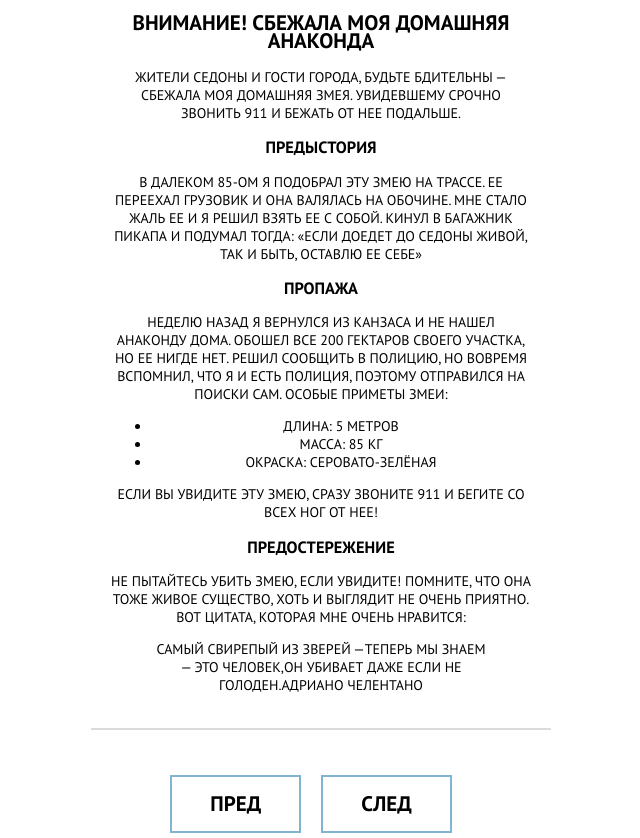
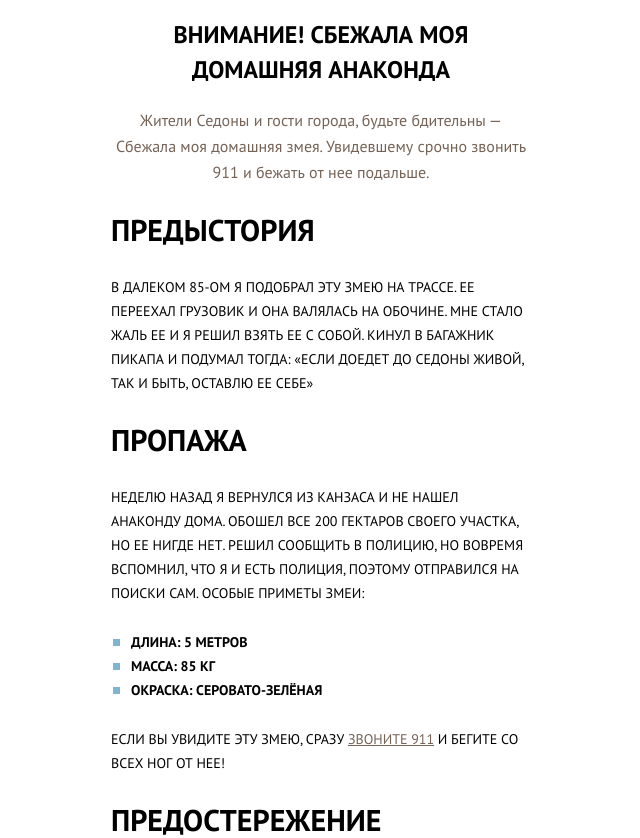
Before and after one commit to 4knort/118410-sedona, a website: page post.html in a window 1280 px wide. Shown: the part 520-1358 px from the top of the page, without its empty margins (319-959 px from the left). Drawn offline with nearby package versions, Linux system fonts and the light colour scheme; files that its build step writes are made by us from their sources.

Commit message:
верста мобильной апдейт

```diff
--- a/less/components/counter.less
+++ b/less/components/counter.less
@@ -1,6 +1,7 @@
 .counter{
   font-size: 0;
   margin-bottom: 20px;
+  position: relative;
   &__btn{
     display: inline-block;
     vertical-align: top;
@@ -55,4 +56,24 @@
     margin-right: 6px;
     position: relative;
   }
+  &--days:after{
+    content: "дн.";
+    position: absolute;
+    top: 22px;
+    left: 166px;
+    font-size: @font-title;
+    font-weight: small-caps;
+    color: #a9a9a9;
+    text-transform: none;
+  }
+  &--men:after{
+    content: "чел.";
+    position: absolute;
+    top: 22px;
+    left: 166px;
+    font-size: @font-title;
+    color: #a9a9a9;
+    font-weight: small-caps;
+    text-transform: none;
+  }
 }
--- a/less/components/input-file.less
+++ b/less/components/input-file.less
@@ -1,5 +1,3 @@
 .input-file{
-  margin-bottom: 30px;
-  width: 350px;
-  font-size: 15px;
+  display: none;
 }
--- /dev/null
+++ b/less/components/label-file.less
@@ -0,0 +1,13 @@
+.label-file{
+  text-align: center;
+  display: block;
+  width: 220px;
+  margin: 0 auto;
+  margin-bottom: 30px;
+  padding: 20px 25px;
+  background-color: @grey-f2;
+  cursor: pointer;
+  color: #b8b8b8;
+  font-weight: bold;
+  font-size: @font-title;
+}
--- a/less/components/post-item.less
+++ b/less/components/post-item.less
@@ -1,7 +1,73 @@
 .post-item{
   padding-left: 20px;
   padding-right: 20px;
-  text-align: center;
+  text-align: left;
   border-bottom: 2px solid #DBDBDB;
   padding-bottom: 20px;
+  h2{
+    font-size: 24px;
+    font-weight: bold;
+    line-height: 35px;
+    text-align: center;
+  }
+  p{
+    line-height: 24px;
+  }
+  p:first-of-type{
+    font-size: @font-title;
+    color: #766357;
+    text-transform: none;
+    text-align: center;
+    font-size: 16px;
+    line-height: @line-height-input;
+  }
+  h3{
+    font-size: 30px;
+    line-height: 30px;
+  }
+  ul{
+    margin: 25px 0;
+    padding: 0;
+    padding-left: 20px;
+  }
+  li{
+    list-style-type: none;
+    line-height: 24px;
+    font-weight: bold;
+    position: relative;
+    &:before{
+      content: "";
+      position: absolute;
+      width: 7px;
+      height: 7px;
+      background-color: @blue;
+      top: 9px;
+      left: -18px;
+    }
+  }
+  span{
+    color: #766357;
+    text-decoration: underline;
+  }
+  blockquote{
+    position: relative;
+    margin: 20px 0;
+    padding-left: 20px;
+    line-height: 24px;
+    &:after{
+      content: "";
+      position: absolute;
+      width: 2px;
+      height: 100%;
+      background-color: @blue;
+      top: 0;
+      left: 0;
+    }
+    span{
+      display: block;
+      color: #766357;
+      font-style: italic;
+      text-transform: none;
+    }
+  }
 }
--- a/less/style.less
+++ b/less/style.less
@@ -59,3 +59,4 @@
 @import url("components/post-item.less");
 @import url("components/post-navigation.less");
 @import url("components/post-btn.less");
+@import url("components/label-file.less");
--- a/post.html
+++ b/post.html
@@ -3,7 +3,7 @@
 <head>
   <meta charset="UTF-8">
   <title>Sedona-post</title>
-  <link href="https://fonts.googleapis.com/css?family=PT+Sans:400,700&amp;subset=latin,cyrillic" rel="stylesheet" type="text/css">
+  <link href="https://fonts.googleapis.com/css?family=PT+Sans:400,700,400italic&amp;subset=latin,cyrillic" rel="stylesheet" type="text/css">
   <link rel="stylesheet" href="css/style.css">
 </head>
 <body>
@@ -55,7 +55,7 @@
           <li>Окраска: серовато-зелёная</li>
         </ul>
           <p>
-            Если вы увидите эту змею, сразу звоните 911 и бегите со всех ног от нее!
+            Если вы увидите эту змею, сразу <span>звоните 911</span> и бегите со всех ног от нее!
           </p>
         <h3>Предостережение</h3>
         <p>
```
Also changed, not shown: blog.html (+1 -1 lines), form.html (+5 -4 lines), index.html (+1 -1 lines).
